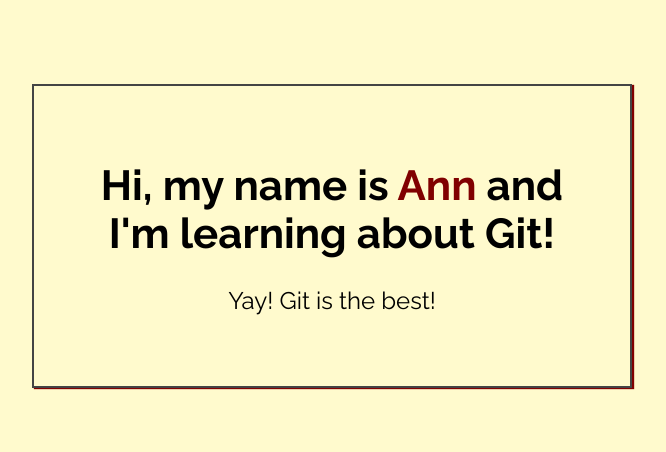
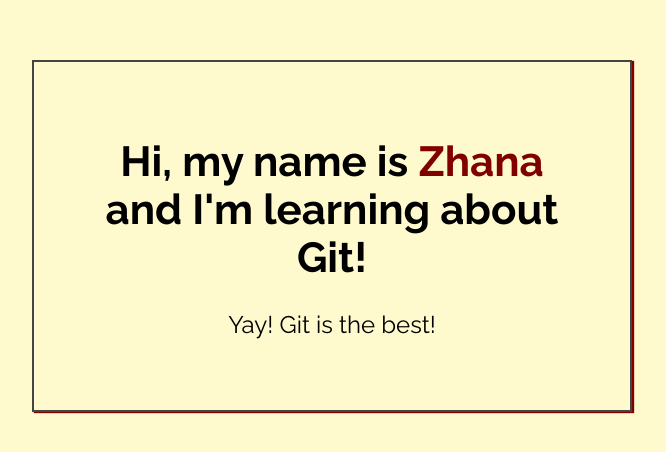
Before and after one commit to Z-Lopez/Introduction-Website, a plain HTML site: page index.html in a window 1280 px wide. Shown: the part 164-616 px from the top of the page, without its empty margins (308-974 px from the left). Drawn offline with Linux system fonts and the light colour scheme.

Commit message:
Added name to index.html

```diff
--- a/index.html
+++ b/index.html
@@ -14,7 +14,7 @@
 <body>
 
     <div class="greeting">
-        <h1>Hi, my name is <span class="highlight">Ann</span> and I'm learning about Git! </h1>
+        <h1>Hi, my name is <span class="highlight">Zhana</span> and I'm learning about Git! </h1>
 
         <p>Yay! Git is the best!</p>
     </div>
```
